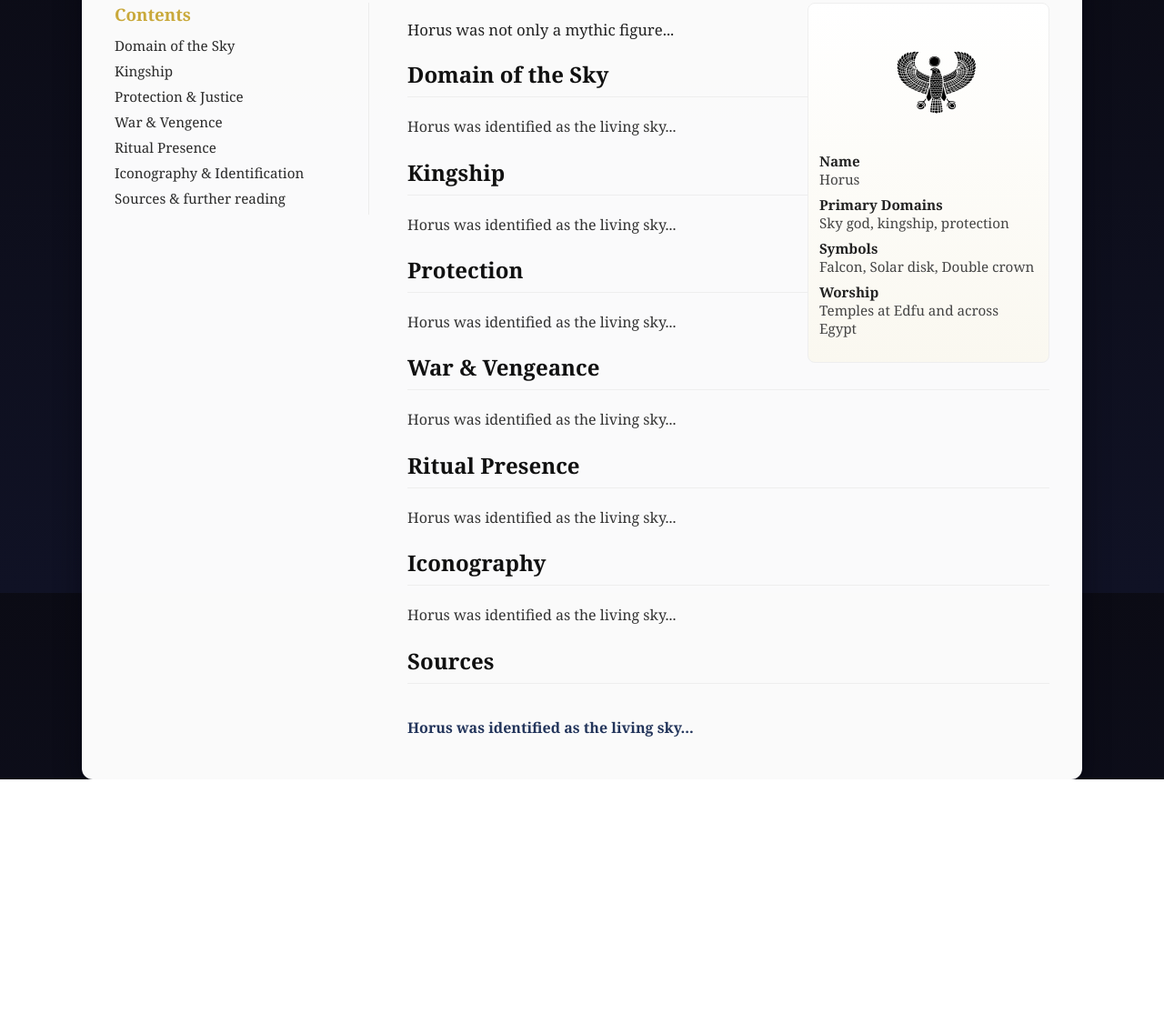
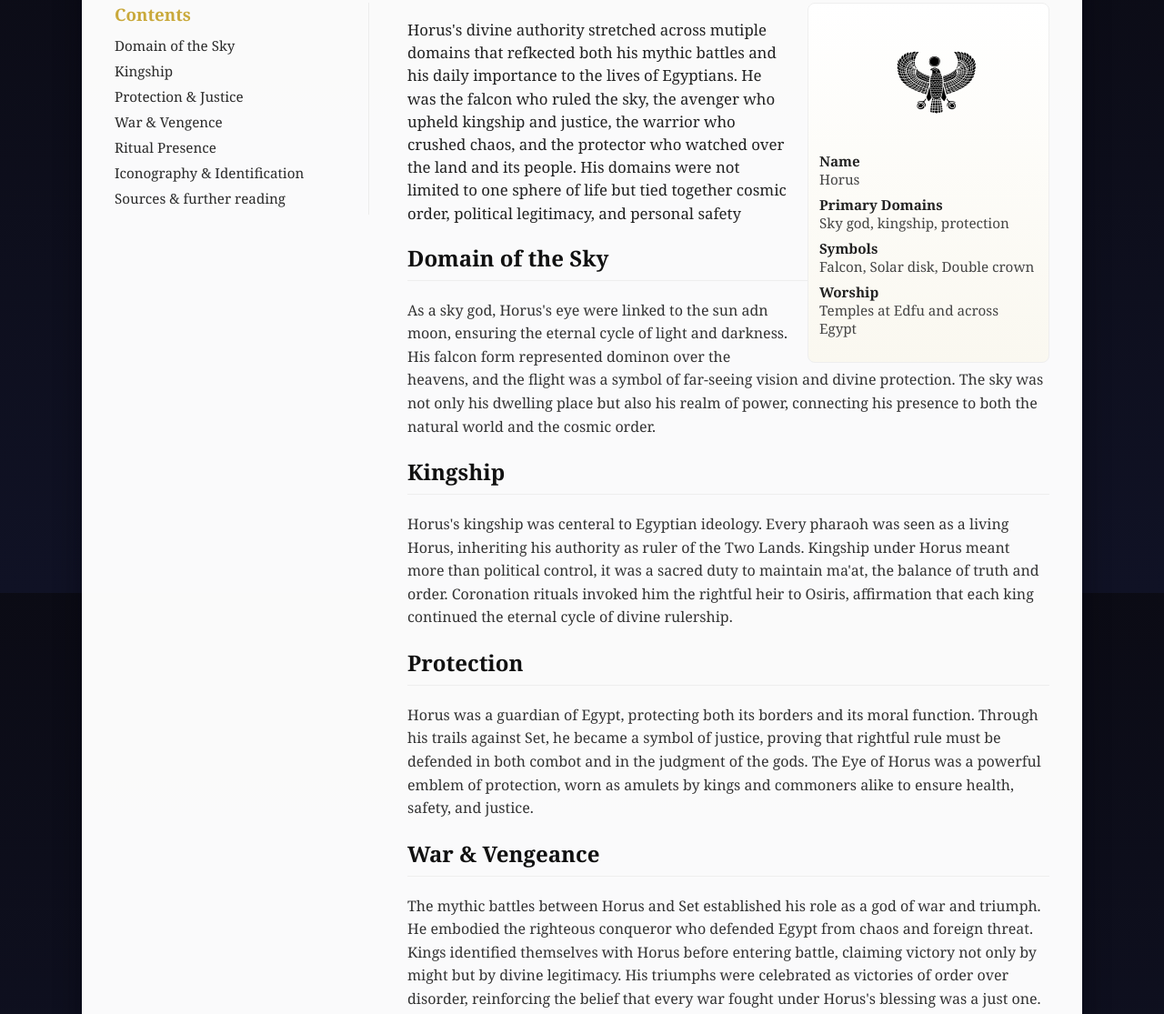
Before and after one commit to Dino-Nuggies45/Ode-to-Horus, a plain HTML site: page domains.html in a window 1280 px wide. Shown: the part 184-1299 px from the top of the page at 91% size. Before the commit the page ends 1041 px from the top, so only its background shows below. Drawn offline with Linux system fonts and the light colour scheme.

Commit message:
finished the writing for story and domain htmls

```diff
--- a/domains.html
+++ b/domains.html
@@ -151,42 +151,45 @@
                 </aside>
 
                 <p class="lead">
-                    Horus was not only a mythic figure...
+                    Horus's divine authority stretched across mutiple domains that refkected both his mythic battles and his daily importance to the lives of Egyptians. He was the falcon who ruled the sky, the avenger who upheld kingship and justice, the warrior who crushed chaos, and the protector who watched over the land and its people. His domains were not limited to one sphere of life but tied together cosmic order, political legitimacy, and personal safety
                 </p>
 
                 <h2 id="sky">Domain of the Sky</h2>
                 <p>
-                    Horus was identified as the living sky...
+                    As a sky god, Horus's eye were linked to the sun adn moon, ensuring the eternal cycle of light and darkness. His falcon form represented dominon over the heavens, and the flight was a symbol of far-seeing vision and divine protection. The sky was not only his dwelling place but also his realm of power, connecting his presence to both the natural world and the cosmic order.
                 </p>
 
                 <h2 id="kingship">Kingship</h2>
                 <p>
-                    Horus was identified as the living sky...
+                    Horus's kingship was centeral to Egyptian ideology. Every pharaoh was seen as a living Horus, inheriting his authority as ruler of the Two Lands. Kingship under Horus meant more than political control, it was a sacred duty to maintain ma'at, the balance of truth and order. Coronation rituals invoked him the rightful heir to Osiris, affirmation that each king continued the eternal cycle of divine rulership.
                 </p>
 
                 <h2 id="protection">Protection</h2>
                 <p>
-                    Horus was identified as the living sky...
+                    Horus was a guardian of Egypt, protecting both its borders and its moral function. Through his trails against Set, he became a symbol of justice, proving that rightful rule must be defended in both combot and in the judgment of the gods. The Eye of Horus was a powerful emblem of protection, worn as amulets by kings and commoners alike to ensure health, safety, and justice.
                 </p>
 
                 <h2 id="war">War & Vengeance</h2>
                 <p>
-                    Horus was identified as the living sky...
+                    The mythic battles between Horus and Set established his role as a god of war and triumph. He embodied the righteous conqueror who defended Egypt from chaos and foreign threat. Kings identified themselves with Horus before entering battle, claiming victory not only by might but by divine legitimacy. His triumphs were celebrated as victories of order over disorder, reinforcing the belief that every war fought under Horus's blessing was a just one.
                 </p>
 
                 <h2 id="ritual">Ritual Presence</h2>
                 <p>
-                    Horus was identified as the living sky...
+                    Horus's domains were reinforced through ritual practice in temples. At Edfu, festicals reencacted his battles with Set, allowing Egyptians to relive the victory of order over chaos each year. Priests invoked the healing power of his Eye in protective spells, and offerings ensured his favor for both the king and the people. Rituals tied his cosmic domains to daily life, keeping his power active within society.
                 </p>
 
                 <h2 id="iconography">Iconography</h2>
                 <p>
-                    Horus was identified as the living sky...
+                    Horus was most often depicted as a falcon or a falcon-headed man crowned with the double crown of Upper and Lower Egypt. His eyes, one solar and one lunar, become among the most enduring symbols of protection and restoration in Egyptian art. In battle scenes, horus appeared as a fierce warrior, spearing enemies who represented disorder. In temples reliefs, he stood beside Osiris and Isis, completeing the divine family and reinforcing his legitimacy as heir and ruler.
                 </p>
 
                 <h2 id="sources">Sources</h2>
                 <p class="muted">
-                    Horus was identified as the living sky...
+                    -Wilkinson, Richard H. The Complete Gods and Goddesses of Ancient Egypt(Thames & Hudsom, 2003).
+                    -Pinch, Geraldine. Egyptian Mythology: A Guide to the Gods, Goddesses, and Traditions of Ancient Egypt(Oxford University Press, 2002).
+                    -Assmann, Jan. Egyptian Solar Religion in the New Kingdom(Routledge, 1995).
+                    -Primary inscriptions and translation preserved in the Pyramid Texts and the Temple of Edfu inscriptions.
                 </p>
             </article>
         </div>
```
Also changed, not shown: story.html (+13 -7 lines).
